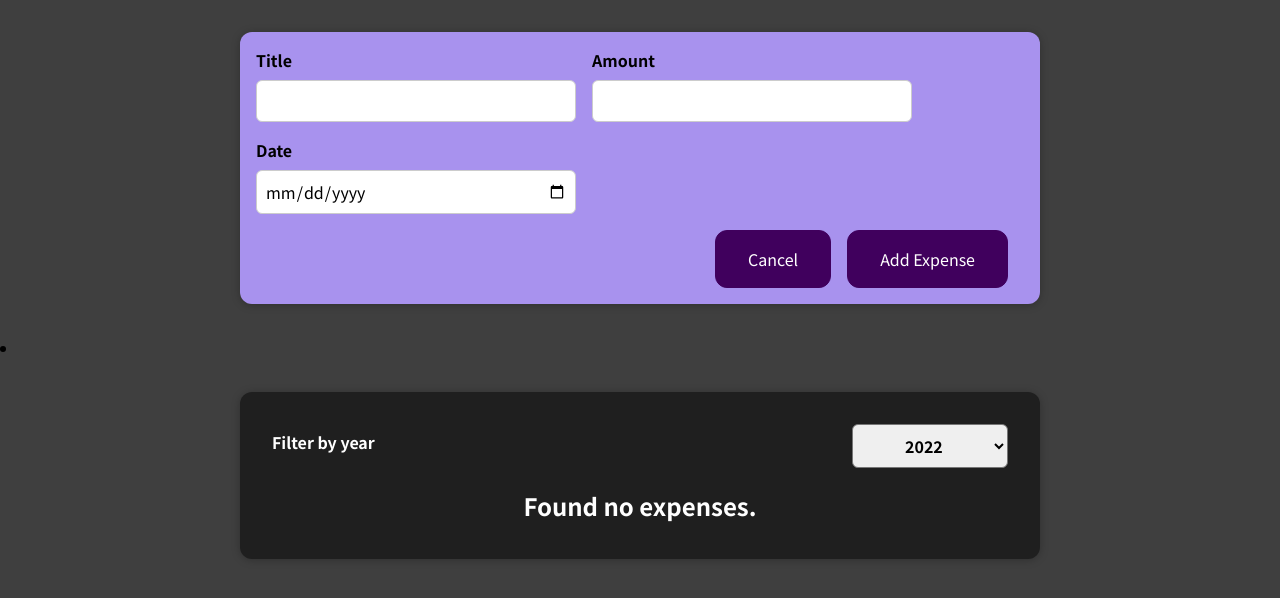
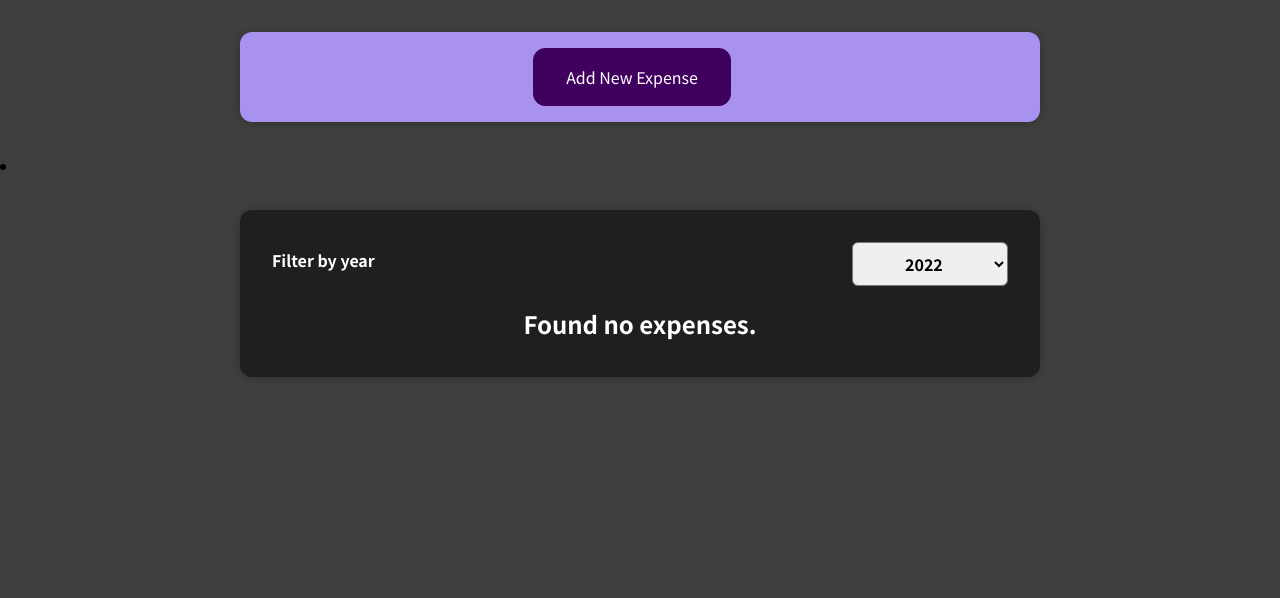
Before and after one commit to zhak1230/Note, a React (Create React App) app in the folder react-complete-guide/: page / in a window 1280 px wide. Shown: the top 598 px of the page. Built offline with nearby package versions, Linux system fonts and the light colour scheme; the HTML template or start-up script is replaced by a standard one.

Commit message:
조건부 컴포넌트 숨기기, 보기(혼자 ver.)

```diff
--- a/react-complete-guide/src/components/NewExpense/ExpenseBtn.js
+++ /dev/null
@@ -1,18 +0,0 @@
-import React, { useState } from 'react';
-import ExpenseForm from './ExpenseForm';
-import ShowBtn from './ShowBtn';
-const ExpenseBtn = () => {
-  const [visible, setVisivle] = useState(false);
-  return (
-    <button
-      onClick={() => {
-        setVisivle(!visible);
-      }}
-    >
-      {visible ? <ShowBtn /> : 'Cancel'}
-      {visible && <ExpenseForm />}
-    </button>
-  );
-};
-
-export default ExpenseBtn;
--- a/react-complete-guide/src/components/NewExpense/ExpenseForm.js
+++ b/react-complete-guide/src/components/NewExpense/ExpenseForm.js
@@ -1,5 +1,5 @@
 import React, { useState } from 'react';
-import ExpenseBtn from './ExpenseBtn';
+
 import './ExpenseForm.css';
 
 const ExpenseForm = (props) => {
@@ -65,15 +65,12 @@ const ExpenseForm = (props) => {
         </div>
       </div>
       <div className='new-expense__actions'>
-        <ExpenseBtn />
         <button type='submit'>Add Expense</button>
       </div>
     </form>
   );
 };
-{
-  /* <button type='submit'>Add Expense</button> */
-}
+
 export default ExpenseForm;
 
 // useState 3가지를 한번에 묶어 사용하는 법
--- a/react-complete-guide/src/components/NewExpense/NewExpense.js
+++ b/react-complete-guide/src/components/NewExpense/NewExpense.js
@@ -1,4 +1,4 @@
-import React from 'react';
+import React, { useState } from 'react';
 import ExpenseForm from './ExpenseForm';
 import './NewExpense.css';
 
@@ -11,9 +11,18 @@ const NewExpense = (props) => {
     props.onAddExpense(expenseData);
   };
 
+  const [visible, setVisible] = useState(false);
+
   return (
     <div className='new-expense'>
-      <ExpenseForm onSaveExpenseData={saveExpenseDataHandler} />
+      <button
+        onClick={() => {
+          setVisible(!visible);
+        }}
+      >
+        {visible ? 'Cancel' : 'Add New Expense'}
+      </button>
+      {visible && <ExpenseForm onSaveExpenseData={saveExpenseDataHandler} />}
     </div>
   );
 };
--- a/react-complete-guide/src/components/NewExpense/ShowBtn.js
+++ /dev/null
@@ -1,15 +0,0 @@
-import React, { useState } from 'react';
-import ExpenseBtn from './ExpenseBtn';
-import './ExpenseForm.css';
-
-const ShowBtn = () => {
-  return (
-    <form>
-      <div className='new-expense__actions'>
-        <ExpenseBtn />
-        <button type='submit'>Add Expense</button>
-      </div>
-    </form>
-  );
-};
-export default ShowBtn;
```
